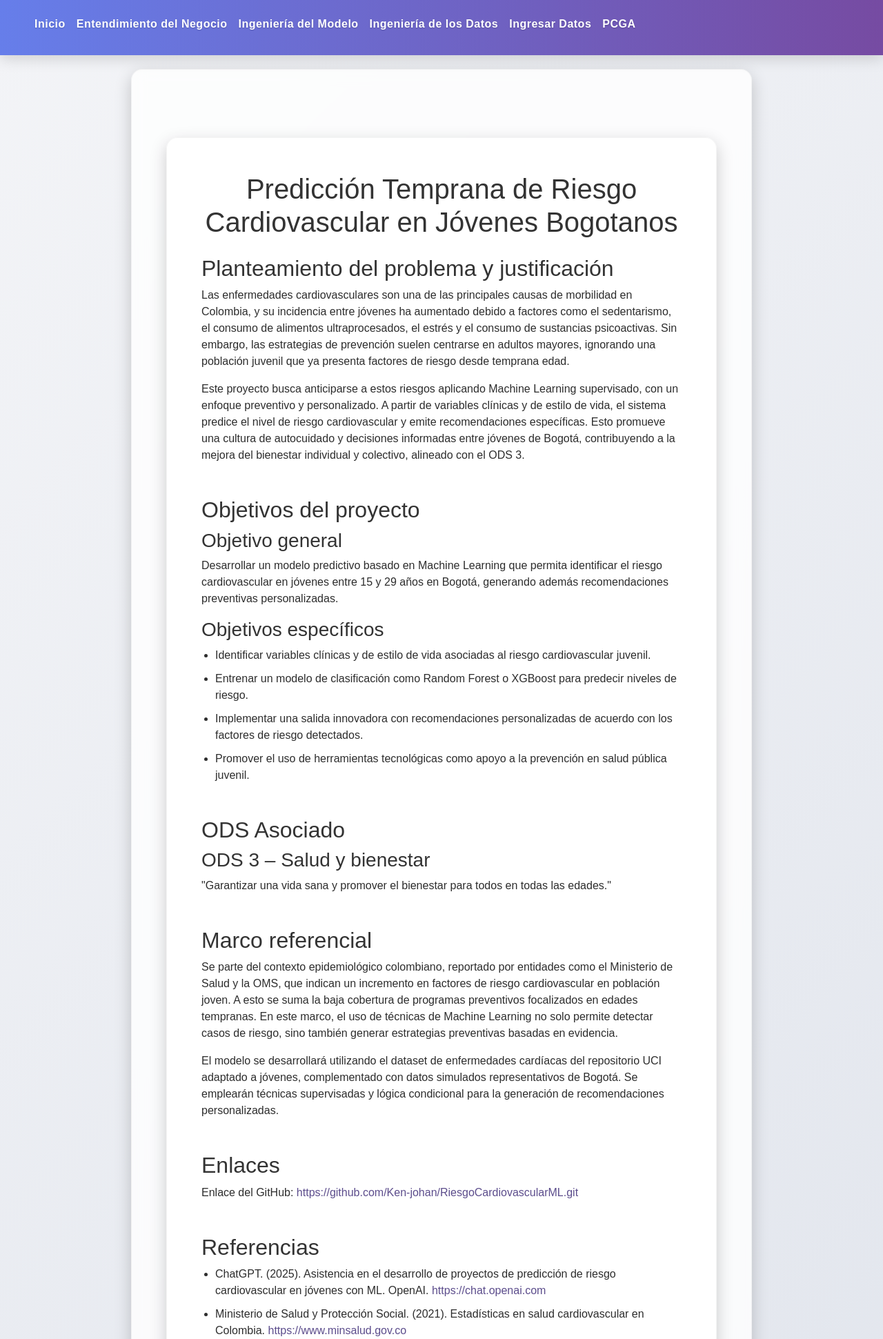
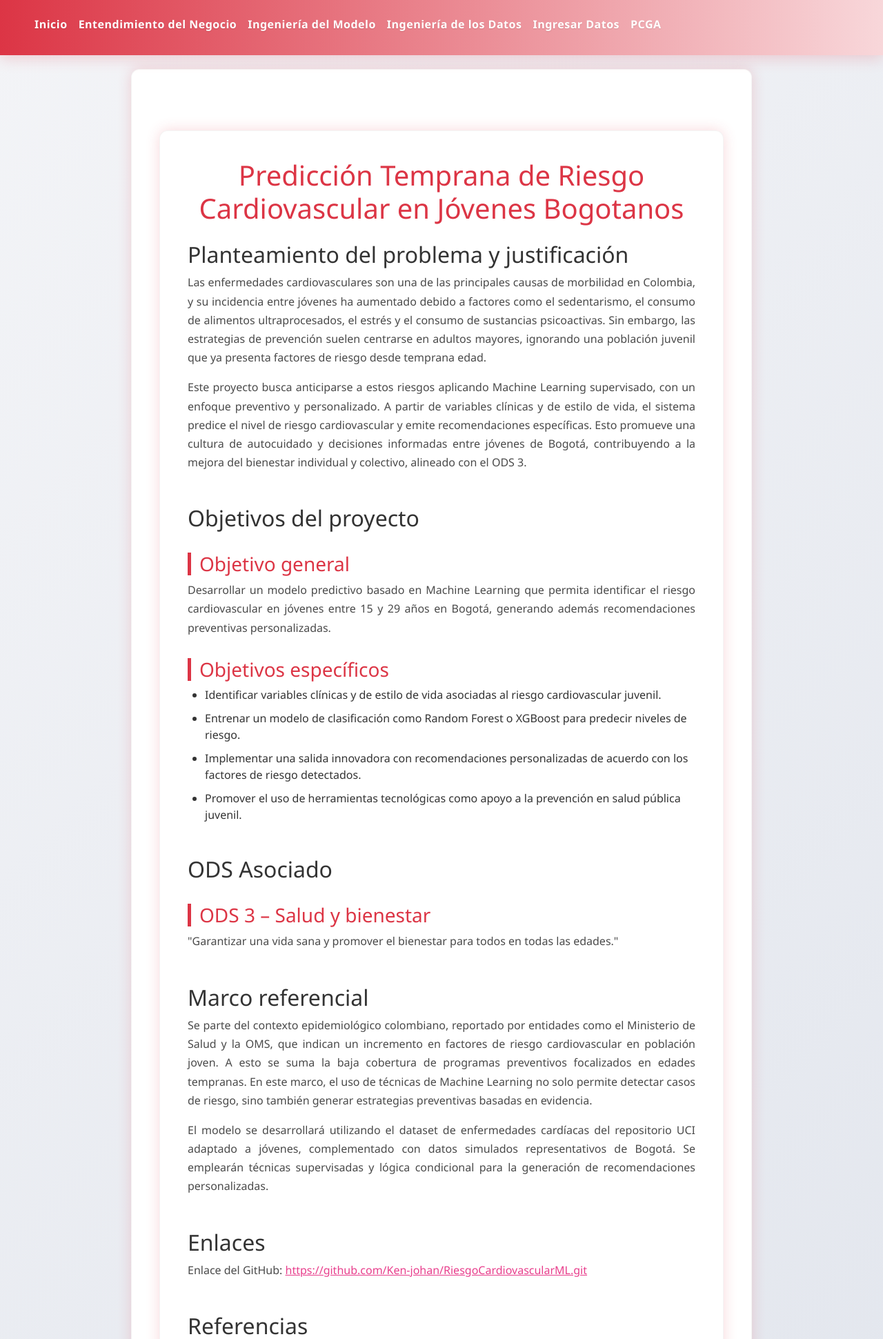
Before and after one commit to Ken-johan/RiesgoCardiovascularML, a Flask app: page /pcga in a window 1280 px wide. Shown: the top 1941 px of the page at 69% size. Run offline with Flask 3, Linux system fonts and the light colour scheme.

Commit message:
Se cambio el archivo styles y se le agrego a todas las paginas del menu

```diff
--- a/static/styles.css
+++ b/static/styles.css
@@ -1,104 +1,186 @@
 
 body {
-    background: linear-gradient(to right, #f0f4f8, #d9e4ec);
-    color: #333;
-    font-family: 'Poppins', sans-serif;
-    margin: 0;
-    padding: 0;
-    transition: background 0.4s ease;
+    background-color: #fff5f5;
+    color: #333333;
+    font-family: 'Segoe UI', Tahoma, Geneva, Verdana, sans-serif;
 }
 
 .container {
-    background: rgba(60, 42, 90, 0.25);
-    border-radius: 18px;
-    padding: 50px;
-    margin: 0;
-    max-width: 100%;
-    width: 100%;
-    backdrop-filter: blur(12px);
-    box-shadow: 0 8px 28px rgba(0, 0, 0, 0.35);
-    animation: fadeInUp 1s ease;
-    border: 1px solid rgba(255, 255, 255, 0.05);
-  }
-
-
-  .container:hover {
-    transform: translateY(-5px);
-    box-shadow: 0 12px 40px rgba(0, 0, 0, 0.2);
+    background-color: #ffffff;
+    padding: 40px;
+    border-radius: 12px;
+    box-shadow: 0 0 20px rgba(220, 53, 69, 0.2);
+    transition: background-color 0.3s ease;
 }
 
 h1, h3, h5 {
-    color: #2a6f97;
+    color: #dc3545;
     transition: color 0.3s ease;
 }
 
 h3 {
     margin-top: 30px;
-    padding-left: 14px;
-    border-left: 5px solid #2a6f97;
+    padding-left: 12px;
+    border-left: 5px solid #dc3545;
 }
 
 h5 {
     margin-top: 20px;
-    font-weight: 600;
 }
 
 p {
     text-align: justify;
-    line-height: 1.8;
-    color: #444;
+    line-height: 1.7;
+    color: #4a4a4a;
+}
+
+ul {
+    padding-left: 25px;
+}
+
+li {
+    margin-bottom: 10px;
+    transition: background 0.3s ease;
+}
+
+li:hover {
+    background-color: rgba(220, 53, 69, 0.1);
+    border-left: 3px solid #dc3545;
+    padding-left: 8px;
+}
+
+a {
+    color: #e83e8c;
+    text-decoration: underline;
     transition: color 0.3s ease;
 }
 
-  ul {
-    padding-left: 30px;
-  }
-
-  li {
-    margin-bottom: 12px;
-    padding: 6px;
-    border-radius: 6px;
-    transition: all 0.3s ease;
-    cursor: pointer;
-  }
-
-  li:hover {
-    background-color: #e0f4ff;
-    transform: scale(1.02);
-    box-shadow: inset 3px 0 0 #2a6f97;
-  }
-
-  a {
-    color: #0077b6;
-    text-decoration: none;
-    font-weight: 500;
-    position: relative;
-    transition: color 0.3s ease;
-  }
-
-  a::after {
-    content: '';
-    position: absolute;
-    left: 0;
-    bottom: -2px;
-    width: 100%;
-    height: 2px;
-    background-color: #0077b6;
-    transform: scaleX(0);
-    transform-origin: right;
-    transition: transform 0.3s ease;
-  }
-
 a:hover {
-    color: #023e8a;
-  }
-
-  a:hover::after {
-    transform: scaleX(1);
-    transform-origin: left;
+    color: #ff6b9d;
 }
 
 .section-divider {
-    border-top: 2px dashed #ccc;
+    border-top: 1px solid #f8d7da;
     margin: 2rem 0;
 }
+
+/* Animaciones sutiles */
+.container:hover {
+    background-color: #fffafa;
+}
+
+/* Estilos para la barra de navegación */
+.navbar {
+    background: linear-gradient(to right, #dc3545, #f8d7da);
+    padding: 15px 30px;
+    box-shadow: 0 5px 20px rgba(220, 53, 69, 0.2);
+    position: sticky;
+    top: 0;
+    z-index: 1000;
+}
+
+.navbar-brand, .nav-link {
+    color: #ffffff !important;
+    font-weight: 600;
+    letter-spacing: 0.5px;
+    text-shadow: 0 1px 2px rgba(0, 0, 0, 0.1);
+    transition: color 0.3s ease, text-shadow 0.3s ease;
+}
+
+.nav-link:hover {
+    color: #ffe6e6 !important;
+    text-shadow: 0 0 10px rgba(255, 230, 230, 0.8);
+}
+
+/* Estilos para botones */
+.btn-primary {
+    background: linear-gradient(to right, #dc3545, #e57373);
+    border: none;
+    box-shadow: 0 4px 6px rgba(220, 53, 69, 0.2);
+    transition: all 0.3s ease;
+}
+
+.btn-secondary {
+    background: linear-gradient(to right, #6c757d, #868e96);
+    border: none;
+    box-shadow: 0 4px 6px rgba(108, 117, 125, 0.2);
+    transition: all 0.3s ease;
+}
+
+.btn:hover {
+    transform: translateY(-3px);
+    box-shadow: 0 6px 10px rgba(0, 0, 0, 0.2);
+}
+
+/* Estilos para alertas */
+.alert {
+    border-radius: 10px;
+    padding: 20px;
+    margin-top: 20px;
+    border-left: 5px solid;
+}
+
+.alert-success {
+    background-color: rgba(40, 167, 69, 0.1);
+    border-left-color: #28a745;
+}
+
+.alert-warning {
+    background-color: rgba(255, 193, 7, 0.1);
+    border-left-color: #ffc107;
+}
+
+.alert-danger {
+    background-color: rgba(220, 53, 69, 0.1);
+    border-left-color: #dc3545;
+}
+
+/* Estilos para tarjetas de resultado */
+.resultado-card {
+    background-color: #ffffff;
+    border-radius: 12px;
+    padding: 30px;
+    margin-top: 30px;
+    box-shadow: 0 5px 15px rgba(220, 53, 69, 0.1);
+    transition: transform 0.3s ease, box-shadow 0.3s ease;
+}
+
+.resultado-card:hover {
+    transform: translateY(-5px);
+    box-shadow: 0 8px 25px rgba(220, 53, 69, 0.15);
+}
+
+/* Estilos para formularios */
+input, select, textarea {
+    border: 1px solid #ced4da;
+    border-radius: 8px;
+    padding: 10px 15px;
+    margin-bottom: 15px;
+    transition: border-color 0.3s ease, box-shadow 0.3s ease;
+}
+
+input:focus, select:focus, textarea:focus {
+    border-color: #dc3545;
+    box-shadow: 0 0 0 0.2rem rgba(220, 53, 69, 0.25);
+    outline: none;
+}
+
+.submit-btn {
+    background: linear-gradient(to right, #dc3545, #c71f37);
+    color: white;
+    border: none;
+    border-radius: 8px;
+    padding: 12px 25px;
+    font-weight: 600;
+    cursor: pointer;
+    transition: all 0.3s ease;
+    display: block;
+    width: 100%;
+    margin-top: 20px;
+}
+
+.submit-btn:hover {
+    background: linear-gradient(to right, #c71f37, #a71d30);
+    transform: translateY(-3px);
+    box-shadow: 0 6px 10px rgba(220, 53, 69, 0.3);
+}
--- a/templates/entendimiento_negocio.html
+++ b/templates/entendimiento_negocio.html
@@ -5,6 +5,7 @@
 {% block content %}
 <div class="container mt-5">
     <h1 class="mb-4">Entendimiento del Negocio y los Datos</h1>
+    <link rel="stylesheet" href="{{ url_for('static', filename='styles.css') }}">
 
     <h3>Objetivos de Negocio</h3>
     <ul>
--- a/templates/index.html
+++ b/templates/index.html
@@ -5,11 +5,9 @@
 {% block content %}
 <div class="container mt-5">
     <div class="text-center">
-        <h1 class="display-4">Bienvenido al programa de predicción de riesgo cardiovascular en jóvenes</h1>
+        <h1 class="display-4">Bienvenido al programa de predicción de riesgo cardiovascular en jóvenes de Bogotá</h1>
+        <link rel="stylesheet" href="{{ url_for('static', filename='styles.css') }}">
         <div class="mt-4">
-            <p class="lead">
-                Sistema de predicción temprana para evaluar el riesgo cardiovascular en la población joven de Bogotá
-            </p>
         </div>
     </div>
 </div>
--- a/templates/ingenieria_datos.html
+++ b/templates/ingenieria_datos.html
@@ -5,7 +5,7 @@
 {% block content %}
 <div class="container mt-5">
     <h1 class="mb-4">Ingeniería de los Datos</h1>
-
+    <link rel="stylesheet" href="{{ url_for('static', filename='styles.css') }}">
     <h3>Selección</h3>
     <ul>
         <li>Variables consideradas: Edad, Género, Actividad Física, Hábitos Alimenticios, IMC, Presión Arterial, Consumo de Sustancias y Nivel de Estrés.</li>
--- a/templates/ingenieria_modelo.html
+++ b/templates/ingenieria_modelo.html
@@ -5,6 +5,7 @@
 {% block content %}
 <div class="container mt-5">
     <h1 class="mb-4">Ingeniería del Modelo</h1>
+    <link rel="stylesheet" href="{{ url_for('static', filename='styles.css') }}">
 
     <h3>Selección de Algoritmos</h3>
     <ul>
--- a/templates/pcga.html
+++ b/templates/pcga.html
@@ -5,6 +5,7 @@
 {% block content %}
 <div class="container mt-5">
     <h1 class="text-center mb-4">Predicción Temprana de Riesgo Cardiovascular en Jóvenes Bogotanos</h1>
+    <link rel="stylesheet" href="{{ url_for('static', filename='styles.css') }}">
 
     <section class="mb-5">
         <h2>Planteamiento del problema y justificación</h2>
```
Also changed, not shown: templates/ingresar.html (+16 -16 lines). Lines whose indentation alone changed are shown as unchanged.
